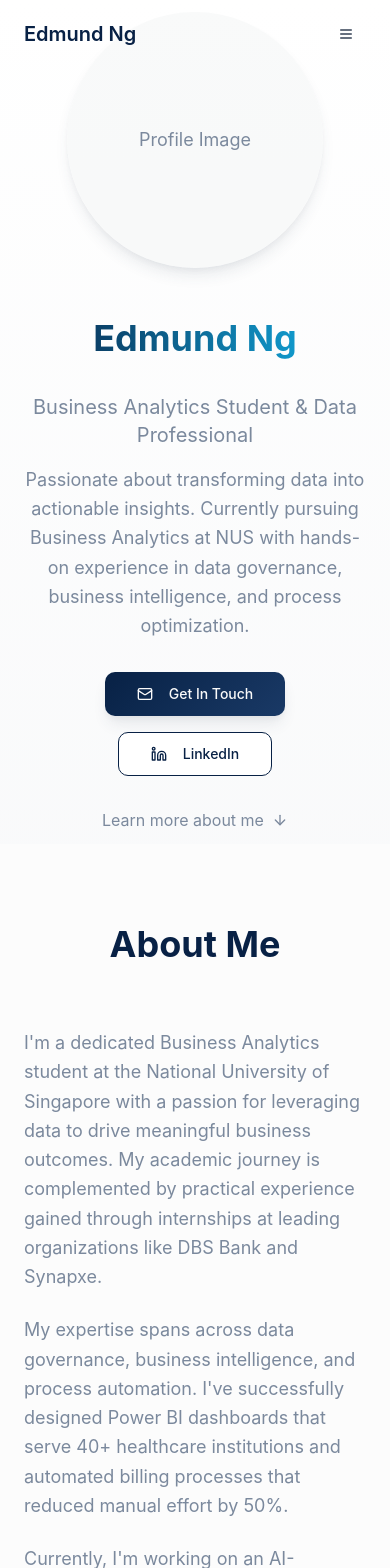
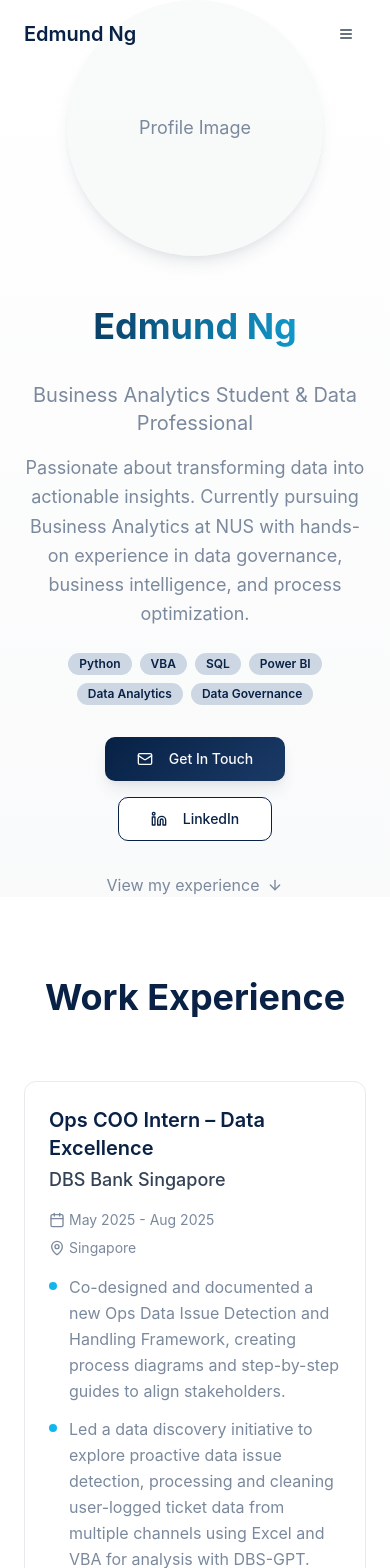
Before and after one commit to edmundnwl/edmund-codes-folio, a React (Vite) app: page / in a window 390 px wide. Shown: the top 1568 px of the page. Built offline with nearby package versions, Linux system fonts and the light colour scheme.

Commit message:
Remove About section and simplify projects

```diff
--- a/src/components/Header.tsx
+++ b/src/components/Header.tsx
@@ -23,7 +23,6 @@ const Header = () => {
   };
 
   const navItems = [
-    { label: "About", id: "about" },
     { label: "Experience", id: "experience" },
     { label: "Projects", id: "projects" },
     { label: "Education", id: "education" },
--- a/src/components/Hero.tsx
+++ b/src/components/Hero.tsx
@@ -1,4 +1,5 @@
 import { Button } from "@/components/ui/button";
+import { Badge } from "@/components/ui/badge";
 import { ArrowDown, Mail, Linkedin, Download } from "lucide-react";
 
 const Hero = () => {
@@ -31,9 +32,21 @@ const Hero = () => {
                 Business Analytics Student & Data Professional
               </p>
 
-              <p className="text-lg text-muted-foreground mb-8 max-w-2xl leading-relaxed">
+              <p className="text-lg text-muted-foreground mb-6 max-w-2xl leading-relaxed">
                 Passionate about transforming data into actionable insights. Currently pursuing Business Analytics at NUS with hands-on experience in data governance, business intelligence, and process optimization.
               </p>
+
+              <div className="flex flex-wrap gap-2 mb-8 lg:justify-start justify-center">
+                {["Python", "VBA", "SQL", "Power BI", "Data Analytics", "Data Governance"].map((skill, index) => (
+                  <Badge
+                    key={index}
+                    variant="secondary"
+                    className="bg-primary-muted text-primary hover:bg-primary hover:text-primary-foreground transition-smooth"
+                  >
+                    {skill}
+                  </Badge>
+                ))}
+              </div>
 
               <div className="flex flex-col sm:flex-row items-center lg:justify-start justify-center gap-4 mb-8">
             <Button
@@ -57,10 +70,10 @@ const Hero = () => {
           </div>
 
               <button
-                onClick={() => scrollToSection("about")}
+                onClick={() => scrollToSection("experience")}
                 className="inline-flex items-center text-muted-foreground hover:text-primary transition-smooth group"
               >
-                <span className="mr-2">Learn more about me</span>
+                <span className="mr-2">View my experience</span>
                 <ArrowDown className="h-4 w-4 group-hover:translate-y-1 transition-smooth" />
               </button>
             </div>
--- a/src/components/Projects.tsx
+++ b/src/components/Projects.tsx
@@ -1,12 +1,9 @@
 import { Card, CardContent, CardHeader } from "@/components/ui/card";
 import { Badge } from "@/components/ui/badge";
 import { Button } from "@/components/ui/button";
-import { Calendar, Users, ExternalLink, ChevronLeft, ChevronRight } from "lucide-react";
-import { useState, useEffect } from "react";
+import { Calendar, Users, ExternalLink } from "lucide-react";
 
 const Projects = () => {
-  const [currentSlide, setCurrentSlide] = useState<{[key: number]: number}>({});
-
   const projects = [
     {
       title: "AI-Powered Cybersecurity Knowledge Discovery Platform",
@@ -43,25 +40,6 @@ const Projects = () => {
       ]
     }
   ];
-
-  // Auto-scroll functionality for galleries
-  useEffect(() => {
-    const intervals: NodeJS.Timeout[] = [];
-
-    projects.forEach((_, projectIndex) => {
-      const interval = setInterval(() => {
-        setCurrentSlide(prev => ({
-          ...prev,
-          [projectIndex]: ((prev[projectIndex] || 0) + 1) % 3
-        }));
-      }, 3000);
-      intervals.push(interval);
-    });
-
-    return () => {
-      intervals.forEach(interval => clearInterval(interval));
-    };
-  }, []);
 
   const leadership = {
     title: "NUS Computing Club Children Community Service Programmes Head",
@@ -107,44 +85,6 @@ const Projects = () => {
                 </CardHeader>
 
                 <CardContent>
-                  <div className="mb-6">
-                    <div className="relative bg-muted/30 rounded-lg h-48 overflow-hidden">
-                      <div
-                        className="flex w-[300%] h-full transition-transform duration-700 ease-in-out"
-                        style={{ transform: `translateX(-${((currentSlide[index] || 0) * 100) / 3}%)` }}
-                      >
-                        {[0, 1, 2].map((slideIdx) => (
-                          <div
-                            key={slideIdx}
-                            className="w-1/3 h-full flex items-center justify-center gap-3 p-4"
-                          >
-                            {[1, 2, 3].map((imgIdx) => (
-                              <div
-                                key={imgIdx}
-                                className="flex-1 h-32 bg-muted/50 rounded-lg flex items-center justify-center text-muted-foreground text-xs"
-                              >
-                                Image {slideIdx * 3 + imgIdx}
-                              </div>
-                            ))}
-                          </div>
-                        ))}
-                      </div>
-
-                      <div className="absolute bottom-3 left-1/2 -translate-x-1/2 flex gap-1">
-                        {[0, 1, 2].map((slideIdx) => (
-                          <div
-                            key={slideIdx}
-                            className={`w-2 h-2 rounded-full transition-smooth ${
-                              slideIdx === (currentSlide[index] || 0)
-                                ? "bg-primary"
-                                : "bg-muted-foreground/50"
-                            }`}
-                          />
-                        ))}
-                      </div>
-                    </div>
-                  </div>
-
                   <ul className="space-y-2 mb-6">
                     {project.achievements.map((achievement, achievementIndex) => (
                       <li key={achievementIndex} className="flex items-start">
--- a/src/pages/Index.tsx
+++ b/src/pages/Index.tsx
@@ -1,6 +1,5 @@
 import Header from "@/components/Header";
 import Hero from "@/components/Hero";
-import About from "@/components/About";
 import Experience from "@/components/Experience";
 import Projects from "@/components/Projects";
 import Education from "@/components/Education";
@@ -12,7 +11,6 @@ const Index = () => {
     <main className="min-h-screen">
       <Header />
       <Hero />
-      <About />
       <Experience />
       <Projects />
       <Education />
```
